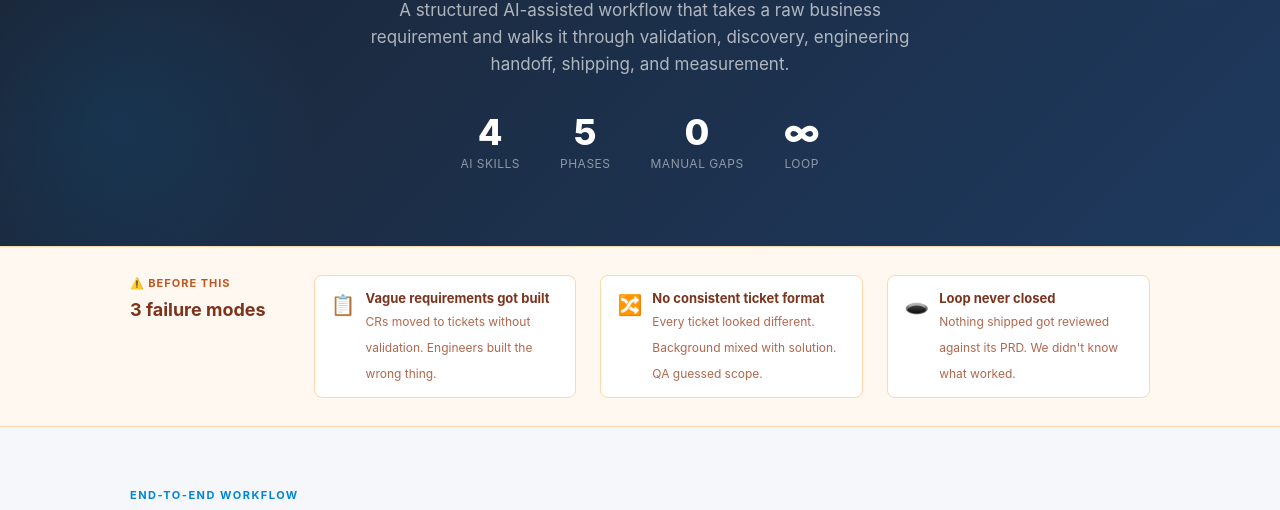
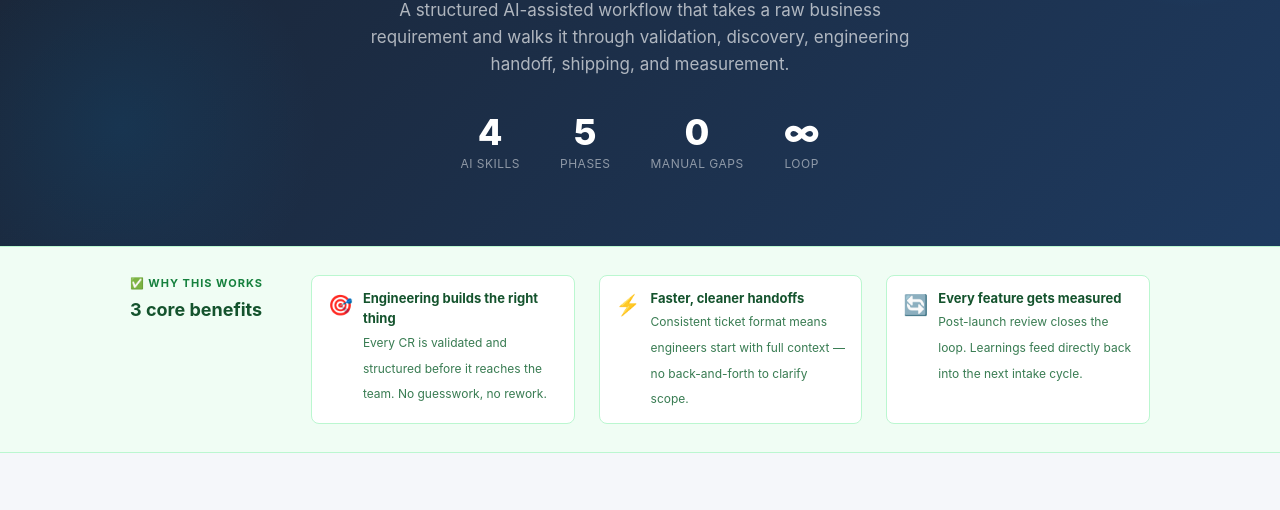
Before and after one commit to riteshdhakar94-sketch/uc-pm-workflow, a plain HTML site: page index.html in a window 1280 px wide. Shown: the part 287-797 px from the top of the page. Drawn offline with Linux system fonts and the light colour scheme.

Commit message:
Replace failure modes with benefits section

```diff
--- a/index.html
+++ b/index.html
@@ -233,9 +233,9 @@
 
   /* PROBLEM STRIP */
   .problem-strip {
-    background: #fff8f0;
-    border-top: 1px solid #fed7aa;
-    border-bottom: 1px solid #fed7aa;
+    background: #f0fdf4;
+    border-top: 1px solid #bbf7d0;
+    border-bottom: 1px solid #bbf7d0;
     padding: 28px 40px;
   }
 
@@ -254,14 +254,14 @@
     font-weight: 700;
     letter-spacing: 1px;
     text-transform: uppercase;
-    color: #c05621;
+    color: #15803d;
     margin-bottom: 4px;
   }
 
   .problem-intro h3 {
     font-size: 18px;
     font-weight: 700;
-    color: #7b341e;
+    color: #14532d;
   }
 
   .problems {
@@ -275,7 +275,7 @@
     align-items: flex-start;
     gap: 10px;
     background: white;
-    border: 1px solid #fed7aa;
+    border: 1px solid #bbf7d0;
     border-radius: 8px;
     padding: 12px 16px;
     flex: 1;
@@ -292,13 +292,13 @@
     display: block;
     font-size: 13px;
     font-weight: 700;
-    color: #7b341e;
+    color: #14532d;
   }
 
   .problem-text span {
     font-size: 12px;
-    color: #9c4221;
-    opacity: 0.8;
+    color: #166534;
+    opacity: 0.85;
   }
 
   /* WORKFLOW PHASES */
@@ -942,29 +942,29 @@
 <div class="problem-strip">
   <div class="container">
     <div class="problem-intro">
-      <div class="label">⚠️ Before this</div>
-      <h3>3 failure modes</h3>
+      <div class="label">✅ Why this works</div>
+      <h3>3 core benefits</h3>
     </div>
     <div class="problems">
       <div class="problem-item">
-        <div class="problem-icon">📋</div>
+        <div class="problem-icon">🎯</div>
         <div class="problem-text">
-          <strong>Vague requirements got built</strong>
-          <span>CRs moved to tickets without validation. Engineers built the wrong thing.</span>
+          <strong>Engineering builds the right thing</strong>
+          <span>Every CR is validated and structured before it reaches the team. No guesswork, no rework.</span>
         </div>
       </div>
       <div class="problem-item">
-        <div class="problem-icon">🔀</div>
+        <div class="problem-icon">⚡</div>
         <div class="problem-text">
-          <strong>No consistent ticket format</strong>
-          <span>Every ticket looked different. Background mixed with solution. QA guessed scope.</span>
+          <strong>Faster, cleaner handoffs</strong>
+          <span>Consistent ticket format means engineers start with full context — no back-and-forth to clarify scope.</span>
         </div>
       </div>
       <div class="problem-item">
-        <div class="problem-icon">🕳️</div>
+        <div class="problem-icon">🔄</div>
         <div class="problem-text">
-          <strong>Loop never closed</strong>
-          <span>Nothing shipped got reviewed against its PRD. We didn't know what worked.</span>
+          <strong>Every feature gets measured</strong>
+          <span>Post-launch review closes the loop. Learnings feed directly back into the next intake cycle.</span>
         </div>
       </div>
     </div>
```
